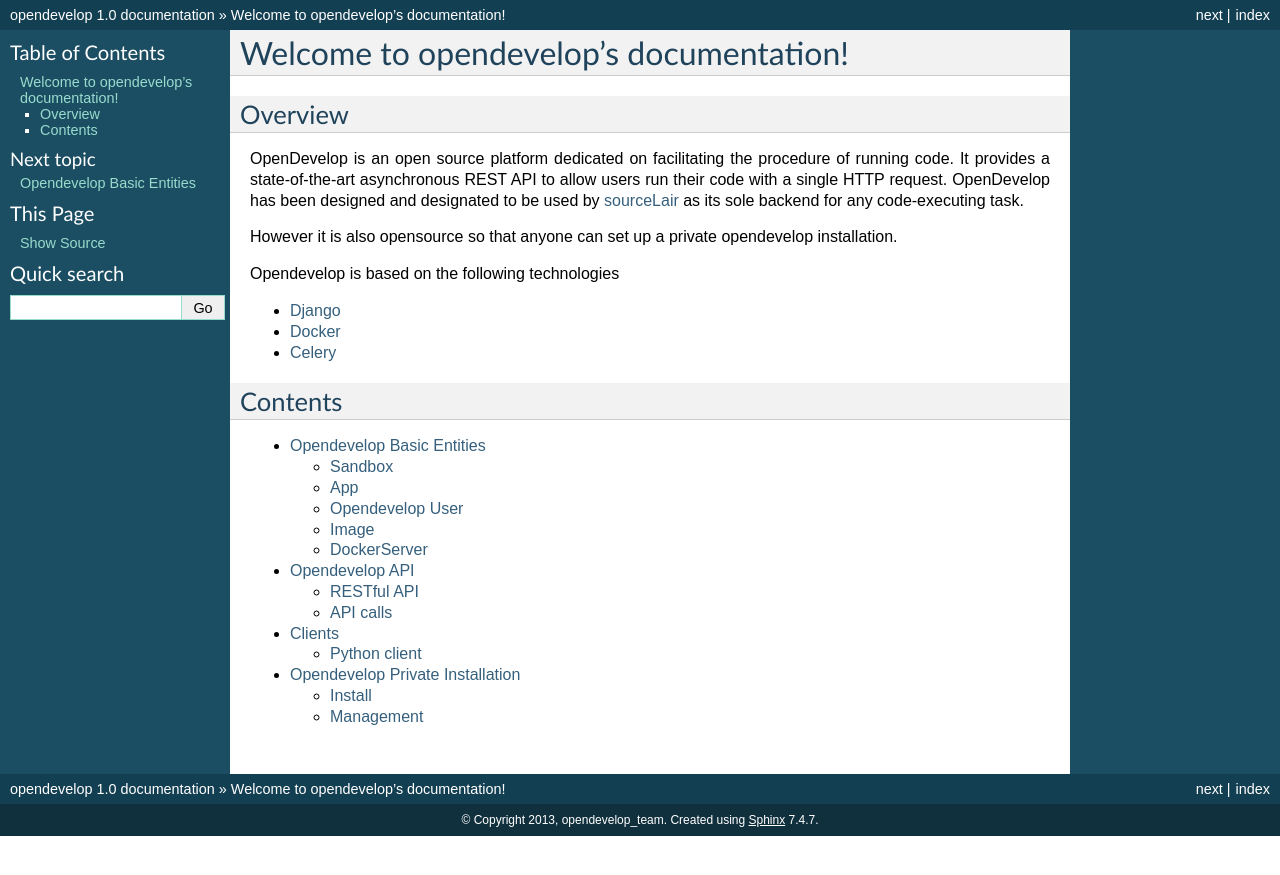
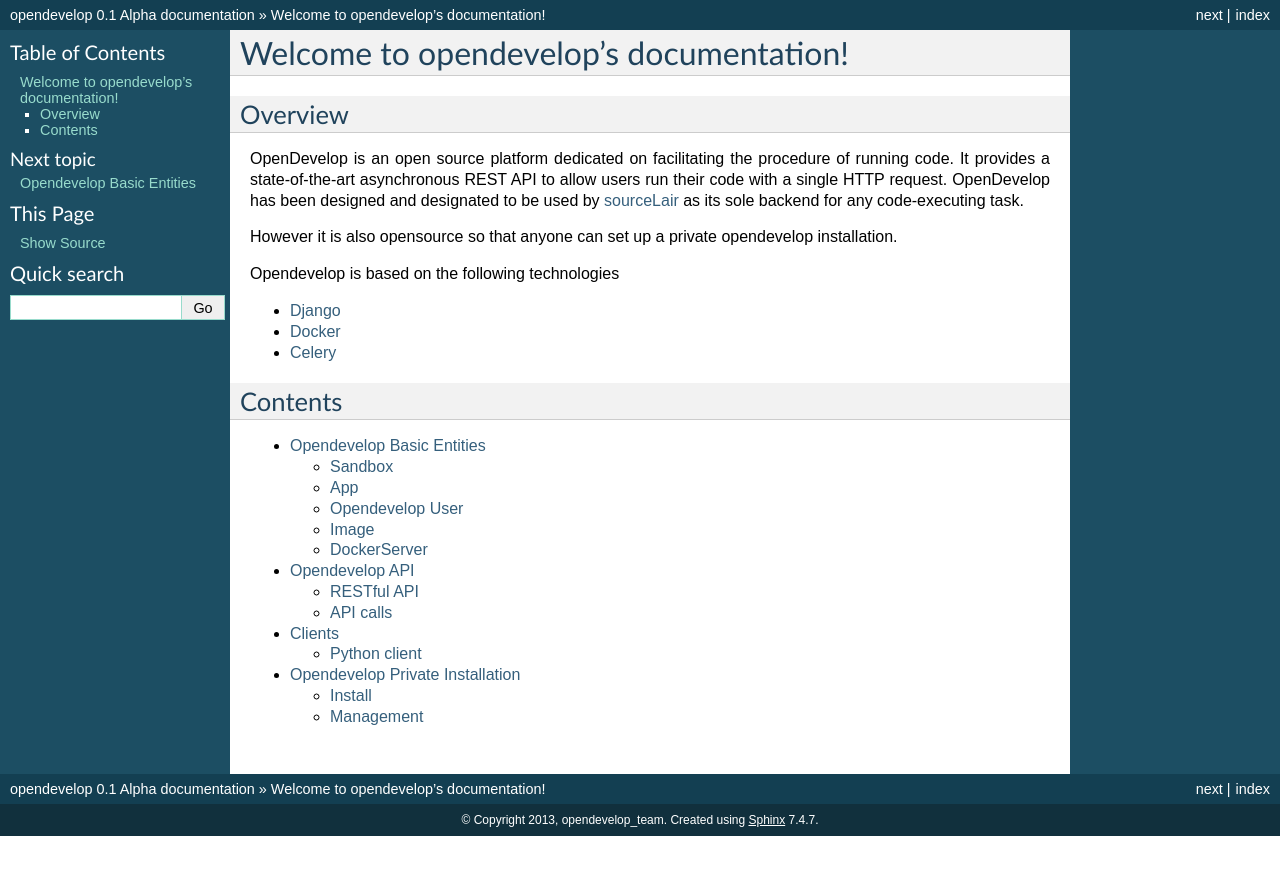
Before and after one commit to opendevelop/opendevelop, a Sphinx documentation site: the page built from docs/index.rst, in a window 1280 px wide. Shown: the top 875 px of the page. Built offline with Sphinx 7.4.7, drawn with Linux system fonts in a browser that asks for light colours.

```diff
--- a/docs/conf.py
+++ b/docs/conf.py
@@ -51,9 +51,9 @@ copyright = u'2013, opendevelop_team'
 # built documents.
 #
 # The short X.Y version.
-version = '1.0'
+version = '0.1'
 # The full version, including alpha/beta/rc tags.
-release = '1.0'
+release = '0.1 Alpha'
 
 # The language for content autogenerated by Sphinx. Refer to documentation
 # for a list of supported languages.
```
